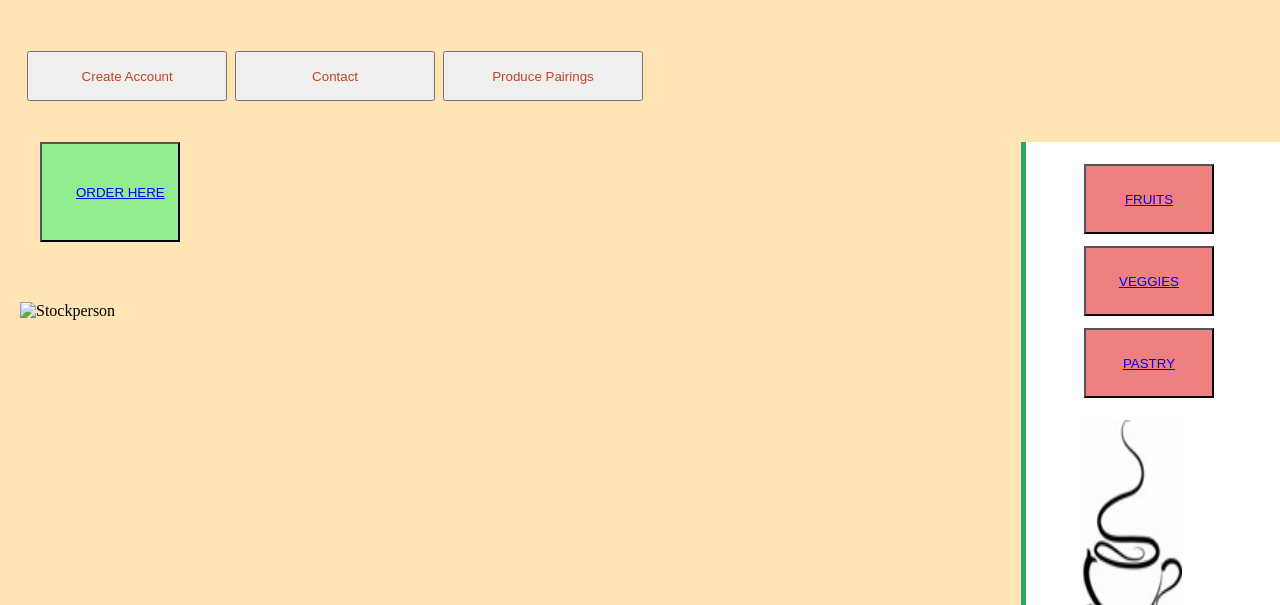
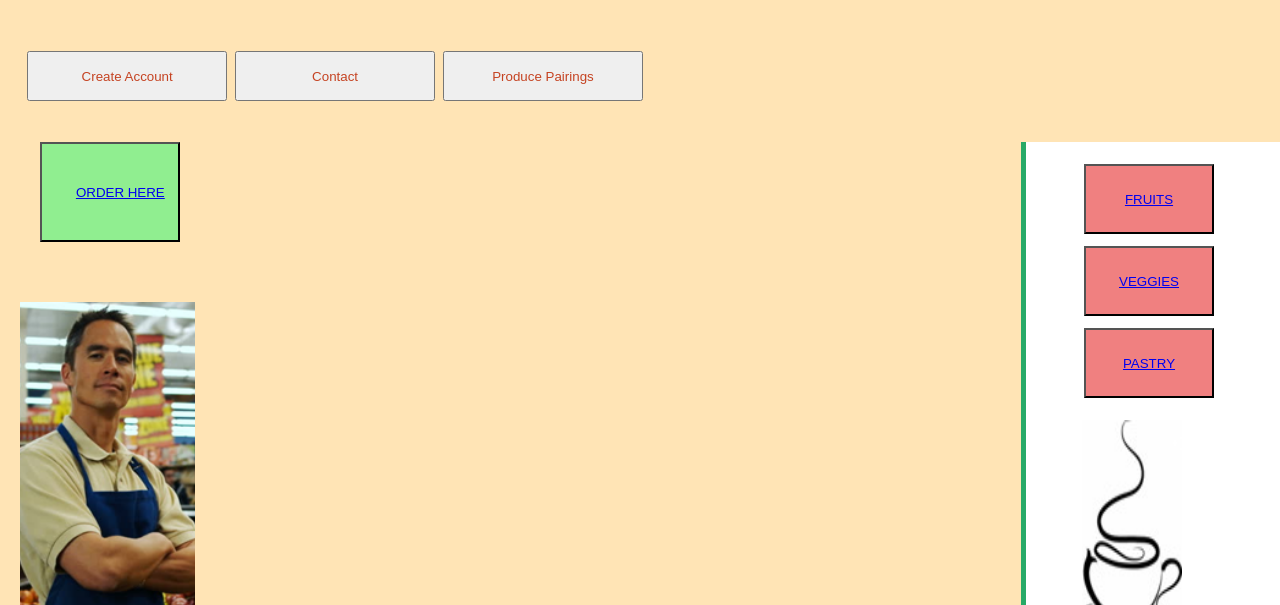
Before and after one commit to chefsteve91/staticstorefront, a plain HTML site: page index.html in a window 1280 px wide. Shown: the part 195-800 px from the top of the page. Drawn offline with Linux system fonts and the light colour scheme; files whose address does not match are found by name.

Commit message:
picture fix

```diff
--- a/index.html
+++ b/index.html
@@ -54,7 +54,7 @@
     <section class="main">
         <Button  id="toBuy"><a href="#">ORDER HERE</a></Button>
 
-        <img src="../1150 Static Storefront/Assembly/Stockboy.png" alt="Stockperson" id="stocker">
+        <img src="Assembly\Stockboy.png" alt="Stockperson" id="stocker">
 
         <img src="../1150 Static Storefront/Assembly/FruitCounter.jpg" alt="Fruit Counter" id=fruitstand>
 
```
